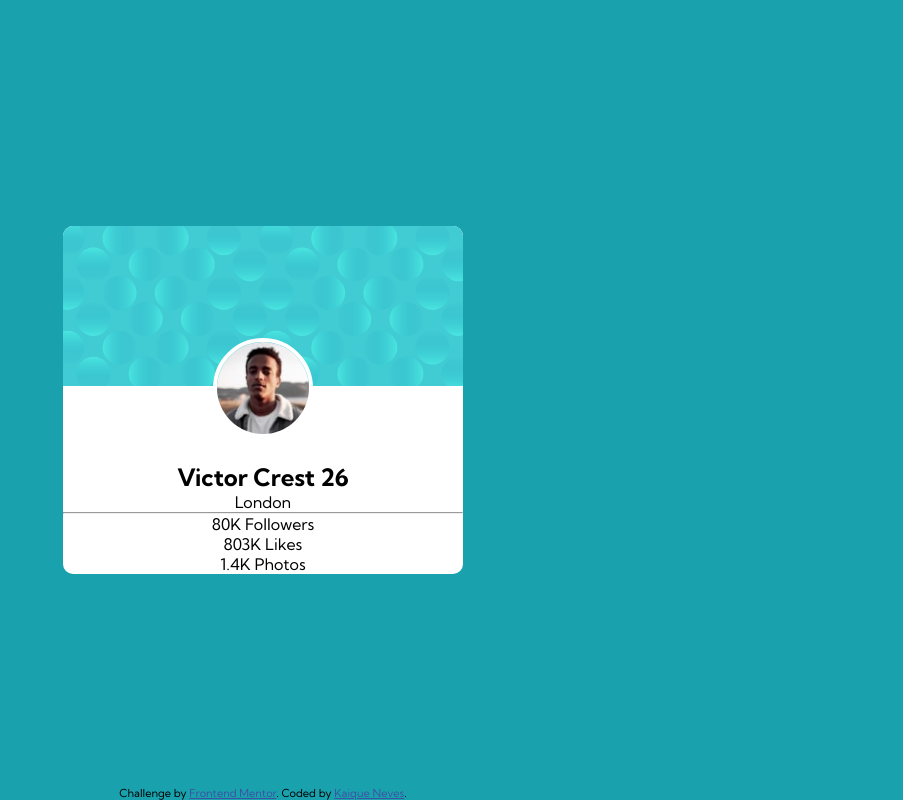
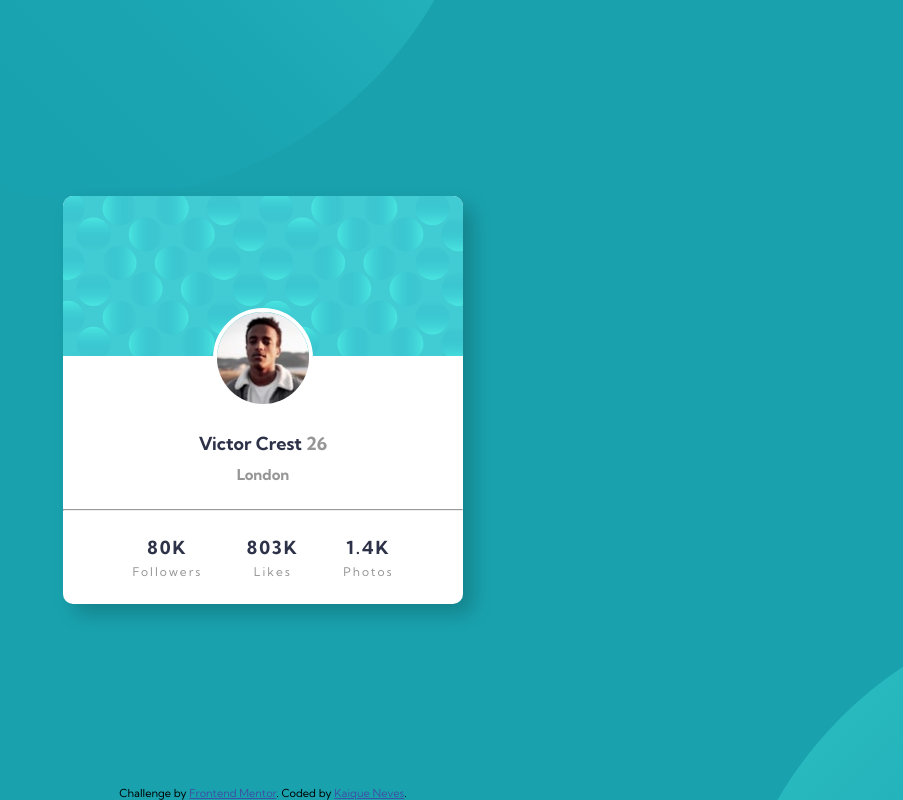
Before and after one commit to kaique-nevesp/profile-card-component-main-challenge, a plain HTML site: page index.html in a window 1280 px wide. Shown: the whole page, without its empty margins (377-1280 px from the left). Drawn offline with Linux system fonts and the light colour scheme.

Commit message:
finished

```diff
--- a/index.html
+++ b/index.html
@@ -7,6 +7,7 @@
   <link rel="icon" type="image/png" sizes="32x32" href="./images/favicon-32x32.png">
   <link rel="stylesheet" href="src/css/reset.css">
   <link rel="stylesheet" href="src/css/style.css">
+  <link rel="stylesheet" href="src/css/responsive.css">
   <link rel="preconnect" href="https://fonts.googleapis.com">
   <link rel="preconnect" href="https://fonts.gstatic.com" crossorigin>
   <link href="https://fonts.googleapis.com/css2?family=Kumbh+Sans:wght@100..900&display=swap" rel="stylesheet">
@@ -19,7 +20,7 @@
     <div class="card-header">
       <img src="images/bg-pattern-card.svg" alt="">
     </div>
-  <div class="profile-info">
+    <div class="profile-info">
       <img src="images/image-victor.jpg" alt="image-victor">
       <h2 class="name">Victor Crest <span class="age">26</span></h2>
       <p class="city">London</p>
@@ -27,9 +28,18 @@
     <hr>
     <div class="profile-numbers">
       <ul>
-        <li><span class="counter">80K</span> Followers</li>
-        <li><span class="counter">803K</span> Likes</li>
-        <li><span class="counter">1.4K</span> Photos</li>
+        <li class="counter">
+          <p class="number">80K</p>
+          <p>Followers</p>
+        </li>
+        <li class="counter">
+          <p class="number">803K</p>
+          <p>Likes</p>
+        </li>
+        <li class="counter">
+          <p class="number">1.4K</p>
+          <p>Photos</p>
+        </li>
       </ul>
     </div>
   </main>
--- /dev/null
+++ b/src/css/responsive.css
@@ -0,0 +1,5 @@
+@media (max-width: 435px) {
+    body {
+        background-position: -200px -100px, 200px 700px;
+    }
+}
--- a/src/css/style.css
+++ b/src/css/style.css
@@ -4,9 +4,10 @@ html {
 
 body {
     background-color: hsl(185, 75%, 39%);
-    /* background-image: url(/images/bg-pattern-top.svg);
-    background-repeat: no-repeat;
-    background-position: 200px -400px; */
+    background-image: url(/images/bg-pattern-top.svg), url(/images/bg-pattern-bottom.svg);
+    background-repeat: no-repeat, no-repeat;
+    background-position: 65px -600px, 1100px 600px;
+    background-size: contain, contain;
     height: 100vh;
     display: flex;
     justify-content: center;
@@ -20,6 +21,7 @@ display: flex;
     flex-direction: column;
     border-radius: 10px;
     text-align: center;
+    box-shadow: 10px 10px 20px rgba(0, 0, 0, 0.2);
 }
 
 .card-header img {
@@ -36,14 +38,44 @@ margin-top: -52px;
     margin-bottom: 20px;
 }
 
+.profile-info .name {
+    font-size: 18px;
+    font-weight: 700;
+    margin-bottom: 10px;
+    color: hsl(229, 23%, 23%);
+}
 
+.profile-info .age {
+    color:  hsl(0, 0%, 59%);
 
+}
 
+.profile-info .city {
+    color:  hsl(0, 0%, 59%);
+    margin-bottom: 25px;
+    font-size: 15px;
+    font-weight: 700;
+}
 
+.profile-numbers ul {
+    display: flex;
+    margin: 25px;
+    justify-content: space-evenly;
+}
 
+.profile-numbers .number {
+    font-size: 18px;
+    font-weight: 700;
+    color: hsl(229, 23%, 23%);
+    margin-bottom: 5px;
+}
 
-
-
+.profile-numbers p {
+    font-size: 12px;
+    color: hsl(0, 0%, 59%);
+    font-weight: 400;
+    letter-spacing: 2px;
+}
 
 footer {
     font-size: 11px;
@@ -55,9 +87,3 @@ footer {
 footer a {
     color: hsl(228, 45%, 44%);
 }
-
-
-/* background-image: url(/images/bg-pattern-top.svg), url(/images/bg-pattern-bottom.svg);
-    background-repeat: no-repeat, no-repeat;
-    background-size: 100px, 10px;
-    background-position: top right, bottom left; */
```
Lines whose indentation alone changed are shown as unchanged.
